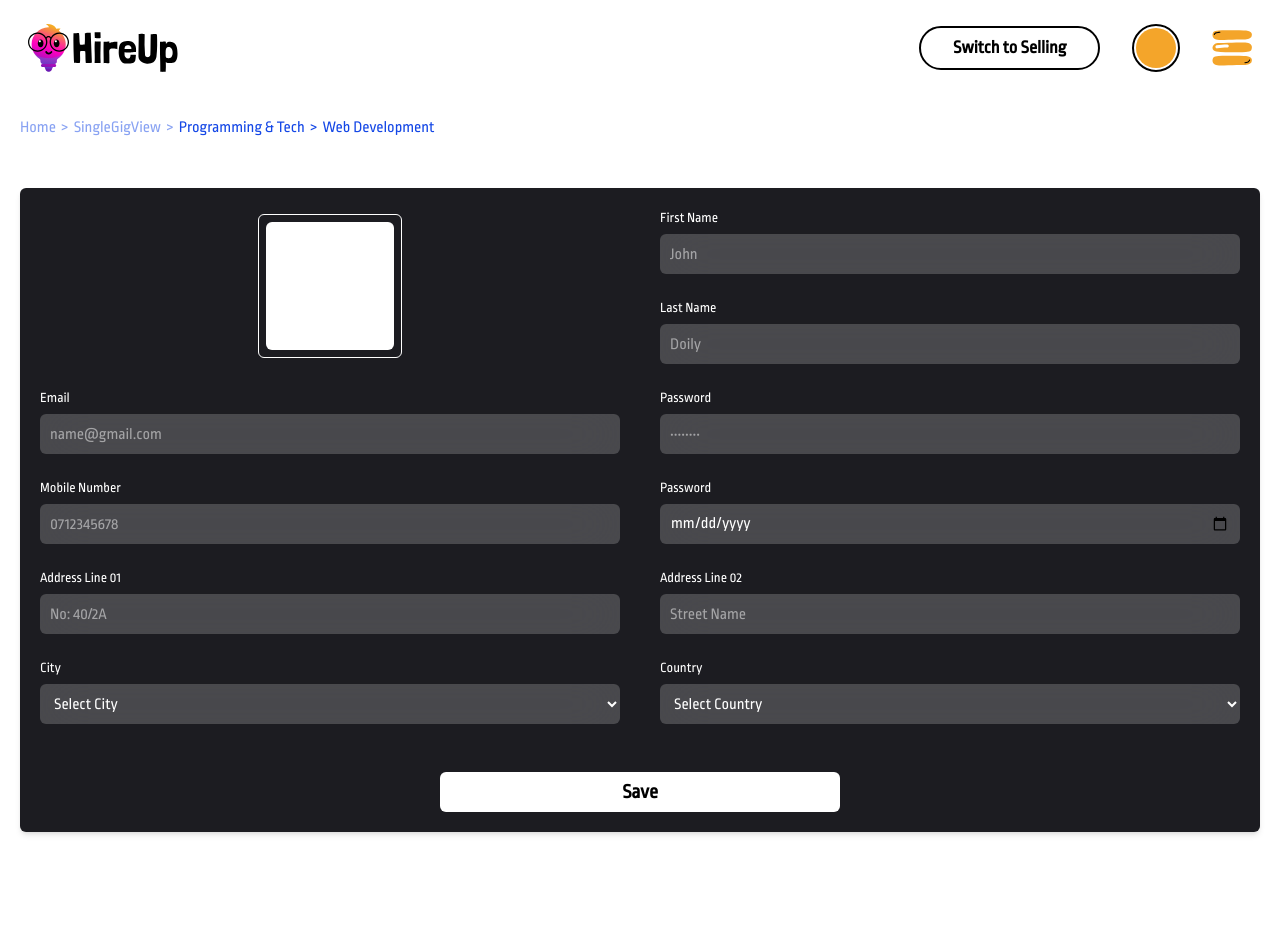
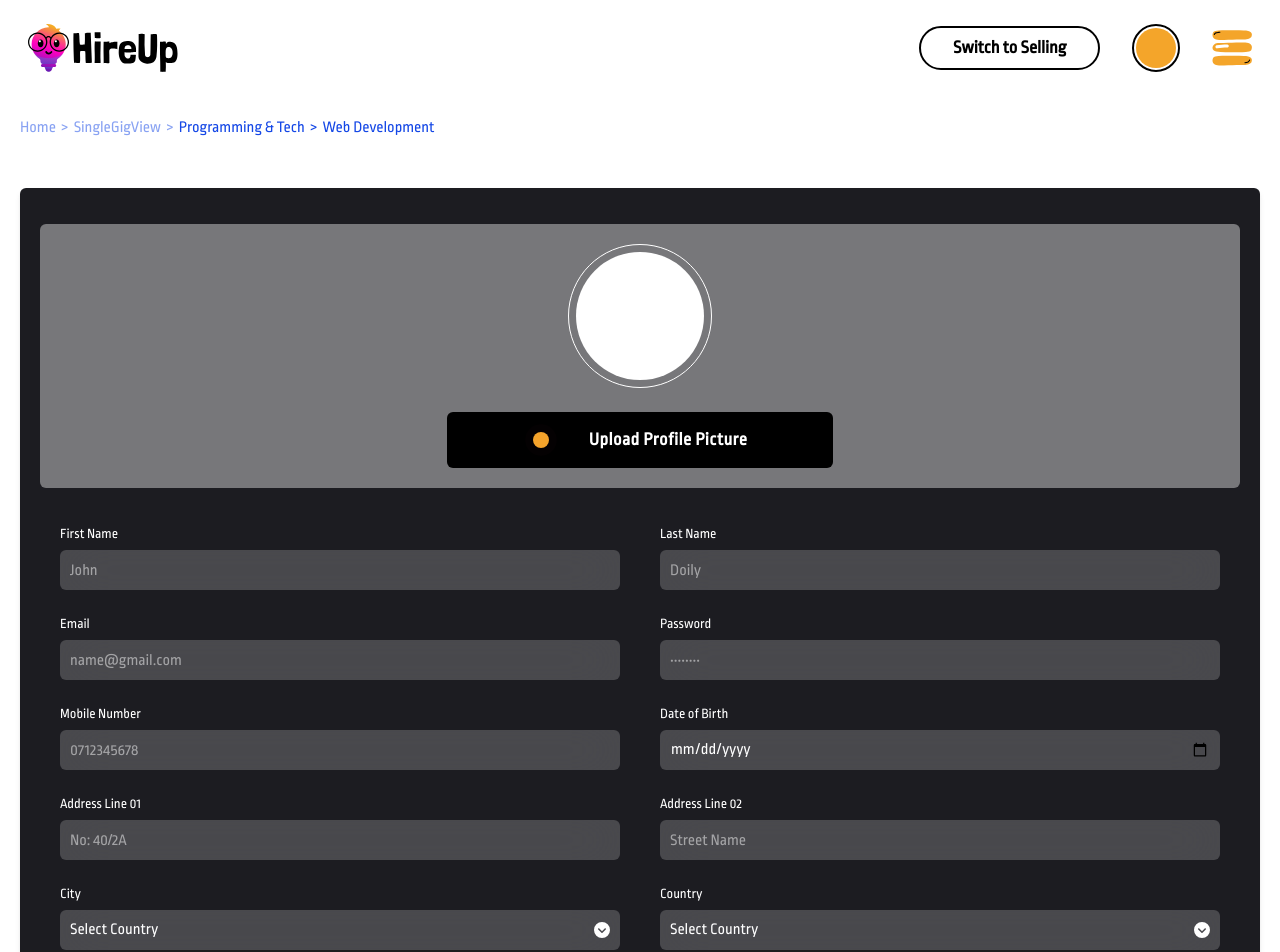
Before and after one commit to thisalsalpura/hireup_frontend, a React (Vite) app: page /profile in a window 1280 px wide. Shown: the top 952 px of the page. Before the commit the page ends 852 px from the top, so only its background shows below. Built offline with nearby package versions, Linux system fonts and the light colour scheme; a web font is replaced by a local one.

Commit message:
Update 2.1

```diff
--- a/package.json
+++ b/package.json
@@ -15,6 +15,7 @@
     "@fortawesome/free-regular-svg-icons": "^6.7.2",
     "@fortawesome/free-solid-svg-icons": "^6.7.2",
     "@fortawesome/react-fontawesome": "^0.2.2",
+    "@headlessui/react": "^2.2.2",
     "@heroui/tooltip": "^2.2.14",
     "@tailwindcss/vite": "^4.1.3",
     "framer-motion": "^12.7.3",
--- /dev/null
+++ b/src/components/Dropdown.jsx
@@ -0,0 +1,67 @@
+import React, { useState, useEffect, useRef } from 'react';
+import { FontAwesomeIcon } from '@fortawesome/react-fontawesome';
+import { faCircleChevronDown, faCircleChevronUp } from '@fortawesome/free-solid-svg-icons';
+
+const Dropdown = ({ name, dropdownBtnClass, dropdownMenuClass, dropdownMenuItemClass }) => {
+
+    const [isOpen, setIsOpen] = useState(false)
+
+    const toggleDropdown = () => {
+        setIsOpen((previousOpen) => !previousOpen)
+    }
+
+    const dropdownRef = useRef(null);
+
+    useEffect(() => {
+        const handleClickOutside = (event) => {
+            if (dropdownRef.current && !dropdownRef.current.contains(event.target)) {
+                setIsOpen(false);
+            }
+        };
+
+        if (isOpen) {
+            window.addEventListener("mousedown", handleClickOutside);
+        } else {
+            window.removeEventListener("mousedown", handleClickOutside);
+        }
+
+        return () => {
+            window.removeEventListener("mousedown", handleClickOutside);
+        };
+    }, [isOpen]);
+
+    const [selectedItem, setSelectedItem] = useState({ name: name, value: "default" });
+
+    const handleSelect = (itemName, itemValue) => {
+        setSelectedItem({ name: itemName, value: itemValue });
+        setIsOpen(false);
+    };
+
+    return (
+        <div className="relative" ref={dropdownRef}>
+            <div onClick={toggleDropdown} className={`${dropdownBtnClass} h-10 flex flex-row items-center justify-between bg-blur py-0.5 px-2.5 rounded-md cursor-pointer`}>
+                <p className="text-white text-base">{selectedItem.name}</p>
+                <FontAwesomeIcon icon={isOpen ? faCircleChevronUp : faCircleChevronDown} className="text-white text-base font-bold text-right" />
+            </div>
+
+            <div className={`${dropdownMenuClass} absolute right-0 h-auto w-auto min-w-2xs origin-top-right rounded-md outline-0 shadow-lg z-10 ${isOpen ? "mt-2 opacity-100" : "mt-10 opacity-0"} transition-all duration-300 ease-in-out`}>
+                <div className="flex flex-col gap-2 py-2 px-4">
+                    <p onClick={() => handleSelect('Account', 1)} className="w-full bg-transparent flex items-center justify-end border-b border-b-gray-300 cursor-pointer hover:border-b-black hover:bg-black rounded-md group transition-all duration-300 ease-in-out">
+                        <span className={`${dropdownMenuItemClass} px-4 py-2 text-base text-black group-hover:text-white`}>Account</span>
+                    </p>
+                    <p onClick={() => handleSelect('Support', 2)} className="w-full bg-transparent flex items-center justify-end border-b border-b-gray-300 cursor-pointer hover:border-b-black hover:bg-black rounded-md group transition-all duration-300 ease-in-out">
+                        <span className={`${dropdownMenuItemClass} px-4 py-2 text-base text-black group-hover:text-white`}>Support</span>
+                    </p>
+                    <p onClick={() => handleSelect('License', 3)} className="w-full bg-transparent flex items-center justify-end border-b border-b-gray-300 cursor-pointer hover:border-b-black hover:bg-black rounded-md group transition-all duration-300 ease-in-out">
+                        <span className={`${dropdownMenuItemClass} px-4 py-2 text-base text-black group-hover:text-white`}>License</span>
+                    </p>
+                    <p onClick={() => handleSelect('Settings', 4)} className="w-full bg-transparent flex items-center justify-end border-b border-b-gray-300 cursor-pointer hover:border-b-black hover:bg-black rounded-md group transition-all duration-300 ease-in-out">
+                        <span className={`${dropdownMenuItemClass} px-4 py-2 text-base text-black group-hover:text-white`}>Settings</span>
+                    </p>
+                </div>
+            </div>
+        </div>
+    )
+}
+
+export default Dropdown;
--- /dev/null
+++ b/src/components/SecondaryButton.jsx
@@ -0,0 +1,15 @@
+import React from "react";
+
+const SecondaryButton = ({ name, containerClass }) => {
+    return (
+        <button className={`secondary-btn ${containerClass}`}>
+            <span className="relative flex h-4 w-4 bg-cus-light-yellow-high rounded-full">
+                <span className="secondary-btn-ping" />
+                <span className="secondary-btn-ping_dot" />
+            </span>
+            {name}
+        </button>
+    )
+}
+
+export default SecondaryButton;
--- a/src/pages/Profile.jsx
+++ b/src/pages/Profile.jsx
@@ -1,5 +1,7 @@
 import React from "react";
 import Navbar from "./Navbar";
+import Dropdown from "../components/DropDown";
+import SecondaryButton from "../components/SecondaryButton";
 
 const Profile = () => {
     return (
@@ -18,19 +20,23 @@ const Profile = () => {
                     </div>
                 </div>
 
-                <div className="h-full w-full bg-cus-black-low grid grid-cols-12 rounded-md shadow-md mt-12">
+                <div className="h-full w-full bg-cus-black-low grid grid-cols-12 rounded-md shadow-md mt-12 p-5">
 
-                    <div className="col-span-6 flex items-center justify-center h-full pt-5 pl-5 pr-5 pb-3">
-                        <div className="h-36 w-36 flex items-center justify-center border border-white rounded-md cursor-pointer">
-                            <div className="h-32 w-32 bg-white rounded-md"></div>
+                    <div className="col-span-12 bg-cus-white-transparent flex flex-col items-center justify-center gap-6 pt-5 pl-5 pr-5 pb-5 mt-4 mb-4 rounded-md">
+                        <div className="h-36 w-36 flex items-center justify-center border border-white rounded-full cursor-pointer">
+                            <div className="h-32 w-32 bg-white rounded-full"></div>
                         </div>
+                        <SecondaryButton containerClass="w-1/3 bg-black text-white" name="Upload Profile Picture" />
                     </div>
 
-                    <div className="col-span-6 flex flex-col items-center justify-center gap-6 pt-5 pl-5 pr-5 pb-3">
+                    <div className="col-span-6 flex items-center justify-center pt-5 pl-5 pr-5 pb-3">
                         <div className="flex flex-col w-full gap-1.5">
                             <label htmlFor="fname" className="text-white text-sm">First Name</label>
                             <input id="fname" name="fname" className="bg-blur h-10 py-0.5 px-2.5 rounded-md text-white text-base" type="text" placeholder="John" required />
                         </div>
+                    </div>
+
+                    <div className="col-span-6 flex items-center justify-center pt-5 pl-5 pr-5 pb-3">
                         <div className="flex flex-col w-full gap-1.5">
                             <label htmlFor="lname" className="text-white text-sm">Last Name</label>
                             <input id="lname" name="lname" className="bg-blur h-10 py-0.5 px-2.5 rounded-md text-white text-base" type="text" placeholder="Doily" required />
@@ -60,7 +66,7 @@ const Profile = () => {
 
                     <div className="col-span-6 flex items-center justify-center pt-3 pl-5 pr-5 pb-3">
                         <div className="flex flex-col w-full gap-1.5">
-                            <label htmlFor="dob" className="text-white text-sm">Password</label>
+                            <label htmlFor="dob" className="text-white text-sm">Date of Birth</label>
                             <input id="dob" name="dob" className="bg-blur h-10 py-0.5 px-2.5 rounded-md text-white text-base" type="date" required />
                         </div>
                     </div>
@@ -81,33 +87,27 @@ const Profile = () => {
 
                     <div className="col-span-6 flex items-center justify-center pt-3 pl-5 pr-5 pb-3">
                         <div className="flex flex-col w-full gap-1.5">
-                            <label htmlFor="city" className="text-white text-sm">City</label>
-                            <select id="city" name="city" className="bg-blur h-10 py-0.5 px-2.5 rounded-md text-white text-base" required>
-                                <option value="" className="text-black text-base">Select City</option>
-                                <option value="" className="text-black text-base">Colombo</option>
-                                <option value="" className="text-black text-base">Kandy</option>
-                                <option value="" className="text-black text-base">Galle</option>
-                            </select>
+                            <label className="text-white text-sm">City</label>
+                            <Dropdown name="Select Country" dropdownBtnClass="w-full" dropdownMenuClass="bg-white" dropdownMenuItemClass="text-black" />
                         </div>
                     </div>
 
                     <div className="col-span-6 flex items-center justify-center pt-3 pl-5 pr-5 pb-3">
                         <div className="flex flex-col w-full gap-1.5">
-                            <label htmlFor="country" className="text-white text-sm">Country</label>
-                            <select id="country" name="country" className="bg-blur h-10 py-0.5 px-2.5 rounded-md text-white text-base" required>
-                                <option value="" className="text-black text-base">Select Country</option>
-                                <option value="" className="text-black text-base">Sri Lanka</option>
-                                <option value="" className="text-black text-base">Austarlia</option>
-                                <option value="" className="text-black text-base">England</option>
-                            </select>
+                            <label className="text-white text-sm">Country</label>
+                            <Dropdown name="Select Country" dropdownBtnClass="w-full" dropdownMenuClass="bg-white" dropdownMenuItemClass="text-black" />
                         </div>
                     </div>
 
                     <div className="col-span-12 flex items-center justify-center p-5 mt-4">
-                        <button className="w-1/3 text-xl text-black font-bold py-1.5 px-2.5 bg-white rounded-md cursor-pointer">Save</button>
+                        <SecondaryButton containerClass="w-1/3 bg-black text-white" name="Save" />
                     </div>
 
                 </div>
+
+                <br />
+                <br />
+                <br />
 
             </div>
 
--- a/src/style.css
+++ b/src/style.css
@@ -86,6 +86,18 @@ body.custom2::-webkit-scrollbar-track {
 
     .cus-btn-set:hover::after {
         @apply bottom-0 rounded-none;
+    }
+
+    .secondary-btn {
+        @apply flex gap-10 items-center justify-center px-4 py-3.5 cursor-pointer text-lg font-bold rounded-md mx-auto tracking-wide;
+    }
+
+    .secondary-btn-ping {
+        @apply animate-ping absolute inline-flex h-full w-full bg-cus-light-orange rounded-full opacity-75;
+    }
+
+    .btn-ping_dot {
+        @apply relative inline-flex rounded-full h-4 w-4 bg-cus-light-orange;
     }
 
 }
```
Also changed, not shown: 1 other file (tests, documents, lock files or other folders).
